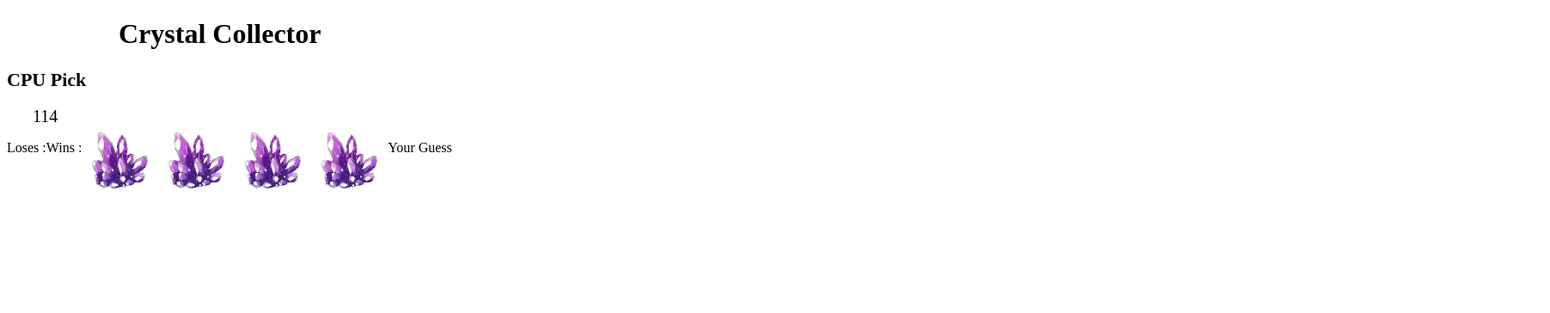
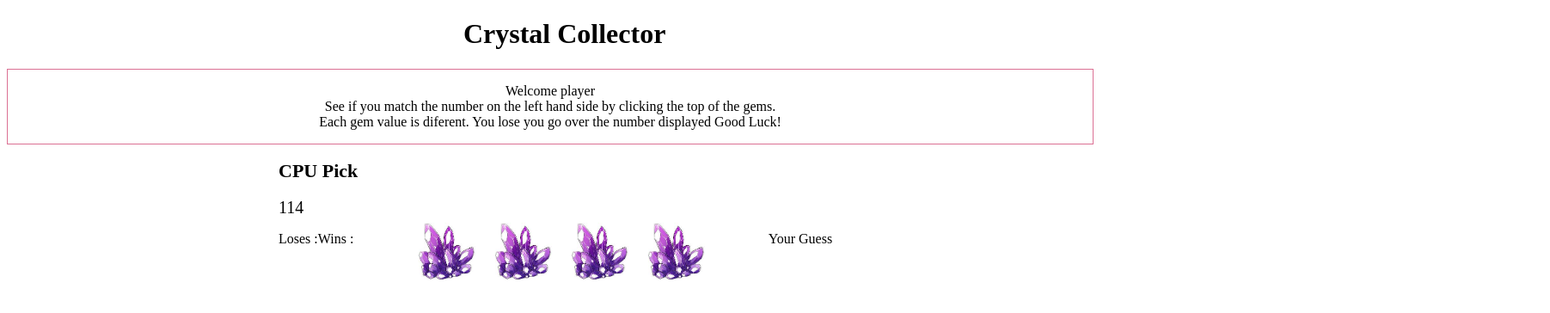
Before and after one commit to YashuaB/unit-4-game, a plain HTML site: page index.html in a window 1280 px wide. Shown: the whole page at 86% size, 1803 px wide, since content can reach past the window. Drawn offline with nearby package versions, Linux system fonts and the light colour scheme.

Commit message:
modifed css more

```diff
--- a/assets/css/style.css
+++ b/assets/css/style.css
@@ -1,22 +1,39 @@
 #gem{
   float: left;
+  position: relative;
+  left: 30%;
 }
 
 .score-card{
 float: left;
+position: relative;
+left: 25%;
+
 }
 
 h1{
   position: relative;
-  left: 130px ;
+  left: 42% ;
 }
 
 h2{
   font-size: 22px;
+  position: relative;
+  left: 25%;
 }
 
 #cpu-random-guess{
   position: relative;
   font-size: 20px;
-  left: 30px;
+  left: 25%;
 }
+
+.game-instructions{
+  text-align: center;
+  border: 1px solid palevioletred;
+}
+
+.player-guess-card{
+  position: relative;
+  left: 35%;
+}
--- a/index.html
+++ b/index.html
@@ -18,7 +18,8 @@
     <h1>Crystal Collector</h1>
   </div>
   <div class="game-instructions">
-    <p></p>
+    <p>Welcome player <br> See if you match the number on the left hand side
+     by clicking the top of the gems. <br> Each gem value is diferent. You lose you go over the number displayed Good Luck!</p>
   </div>
   <div>
     <h2>CPU Pick</h2>
```
